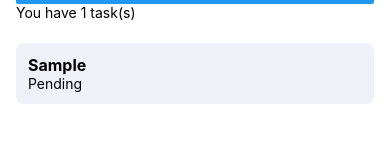
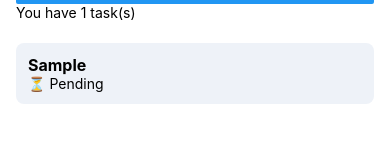
Before and after one commit to mariel-lanzaderas/Week1Labs, a React Native app: screen /AddTask in a window 390 px wide. Both pictures are taken after typing "Sample" into the empty fields and a click on the button "ADD TASK". Shown: the part 247-390 px from the top of the page. Built offline with nearby package versions, Linux system fonts and the light colour scheme.

Commit message:
Lab 6: Tappable tasks with empty state and separators

```diff
--- a/components/TaskCard.js
+++ b/components/TaskCard.js
@@ -1,11 +1,11 @@
-import { View, Text, StyleSheet } from 'react-native';
+import { View, Text, StyleSheet, Pressable } from 'react-native';
 
-export default function TaskCard({ title, done }) {
+export default function TaskCard({ title, done, onToggle }) {
   return (
-    <View style={styles.card}>
+    <Pressable onPress={onToggle} style={styles.card}>
       <Text style={styles.title}>{title}</Text>
-      <Text>{done ? 'Done' : 'Pending'}</Text>
-    </View>
+      <Text>{done ? '✅ Done' : '⏳ Pending'}</Text>
+    </Pressable>
   );
 }
 
--- a/package.json
+++ b/package.json
@@ -14,9 +14,11 @@
     "expo": "~54.0.36",
     "expo-status-bar": "~3.0.9",
     "react": "19.1.0",
+    "react-dom": "19.1.0",
     "react-native": "0.81.5",
     "react-native-safe-area-context": "~5.6.0",
-    "react-native-screens": "~4.16.0"
+    "react-native-screens": "~4.16.0",
+    "react-native-web": "^0.21.0"
   },
   "private": true
 }
--- a/screens/AddTaskScreen.js
+++ b/screens/AddTaskScreen.js
@@ -26,6 +26,14 @@ export default function AddTaskScreen() {
     setTaskText('');
   }
 
+  function handleToggleTask(id) {
+  setTasks(
+    tasks.map((t) =>
+      t.id === id ? { ...t, done: !t.done } : t
+    )
+  );
+}
+
   return (
     <View style={styles.container}>
       <Text style={styles.heading}>Add a Task</Text>
@@ -45,10 +53,22 @@ export default function AddTaskScreen() {
         data={tasks}
         keyExtractor={(item) => item.id}
         renderItem={({ item }) => (
-          <TaskCard title={item.title} done={item.done} />
+          <TaskCard
+            title={item.title}
+            done={item.done}
+            onToggle={() => handleToggleTask(item.id)}
+          />
         )}
-        style={styles.list}
+
+        ListEmptyComponent={
+          <Text style={styles.emptyText}>
+            No tasks yet — add one above!
+          </Text>
+        }
+        ItemSeparatorComponent={() => <View style={styles.separator} />}
+      style={styles.list}
       />
+
     </View>
   );
 }
@@ -75,4 +95,12 @@ const styles = StyleSheet.create({
   list: {
     marginTop: 16,
   },
+  empty: {
+    textAlign: 'center',
+    color: '#6B7280',
+    marginTop: 24
+  },
+  separator: {
+    height: 8
+  }
 });
--- a/screens/WelcomeScreen.js
+++ b/screens/WelcomeScreen.js
@@ -11,7 +11,7 @@ export default function WelcomeScreen({ navigation }) {
 
       <View style={styles.footer}>
         <Button
-          title="View My Tasks"
+          title="Go to My Tasks"
           onPress={() => navigation.navigate('AddTask')}
         />
       </View>
```
Also changed, not shown: 1 other file (tests, documents, lock files or other folders).
